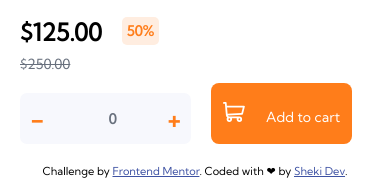
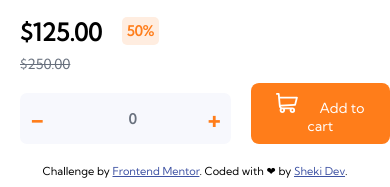
Before and after one commit to shekinahmanyi/e-commerce-product, a plain HTML site: page index.html in a window 390 px wide. Shown: the part 657-844 px from the top of the page. Drawn offline with Linux system fonts and the light colour scheme.

Commit message:
Making the design responsive

```diff
--- a/index.css
+++ b/index.css
@@ -120,6 +120,7 @@ body {
 }
 .values button {
     border: 0;
+    width: 100%;
     margin-left: 20px;
     text-align: center;
     align-items: center;
@@ -140,16 +141,17 @@ body {
     align-items: center;
     border-radius: 7px;
     margin-top: 10px;
+    width: 100%;
 }
 .counter h3{
     color: var(--primary-color);
-    padding-right: 45px;
+    padding-right: 65px;
     font-size: 25px;
 }
 
 .counter h4 {
     color: var(--primary-color);
-    padding-left: 50px;
+    padding-left: 70px;
     font-size: 25px;
 }
 
```
